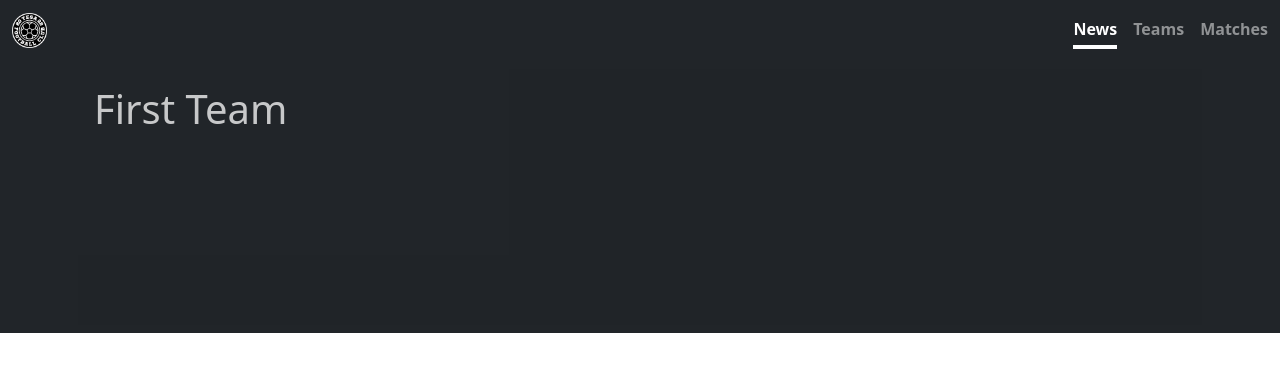
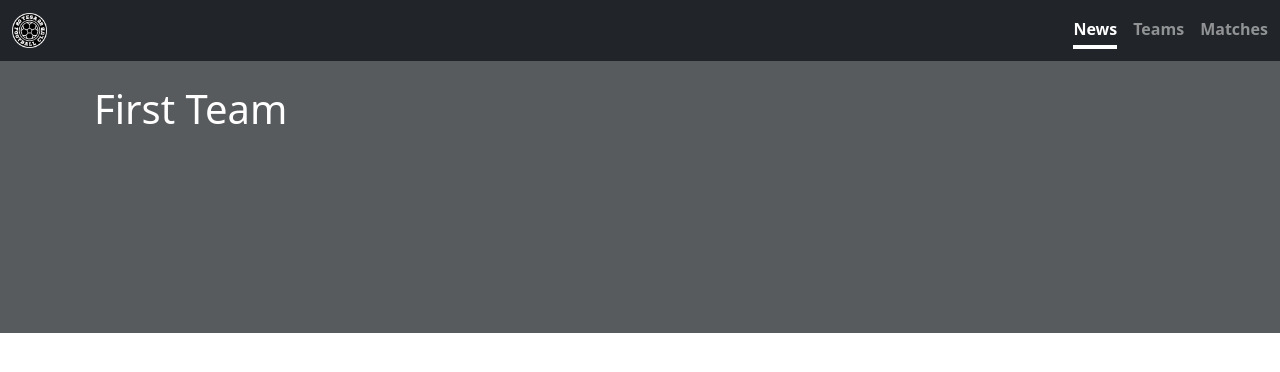
Before and after one commit to tesafc/tesafc.github.io, a Jekyll site: the page built from teams.html, in a window 1280 px wide. Shown: the top 372 px of the page. Built offline with Jekyll 4.4.1, drawn with Linux system fonts in a browser that asks for light colours.

Commit message:
Update teams.html

```diff
--- a/teams.html
+++ b/teams.html
@@ -3,9 +3,9 @@ layout: default
 title: teams
 ---
 
-<div class="text-bg-dark">
+<div class="text-bg-dark opacity-75">
   <div class="container p-2">
-    <div class="card text-bg-dark border-0 rounded-0 opacity-75" style="height: 16rem;">
+    <div class="card text-bg-dark border-0 rounded-0" style="height: 16rem;">
       <img src="" class="card-img" alt="">
       <div class="card-img-overlay">
         <h1 class="card-title text-capitalize">first team</h1>
```
